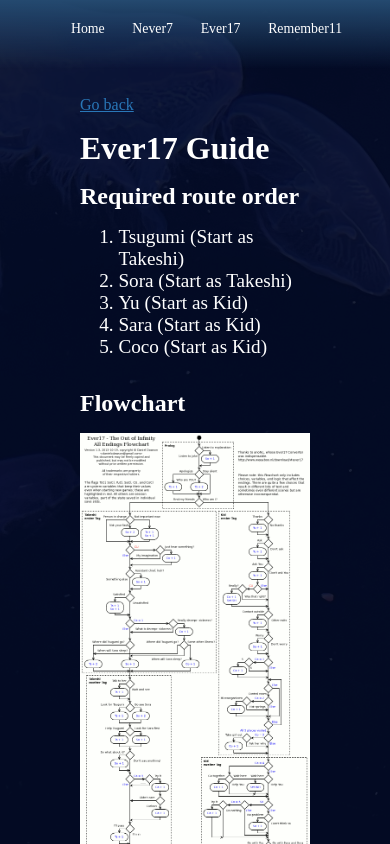
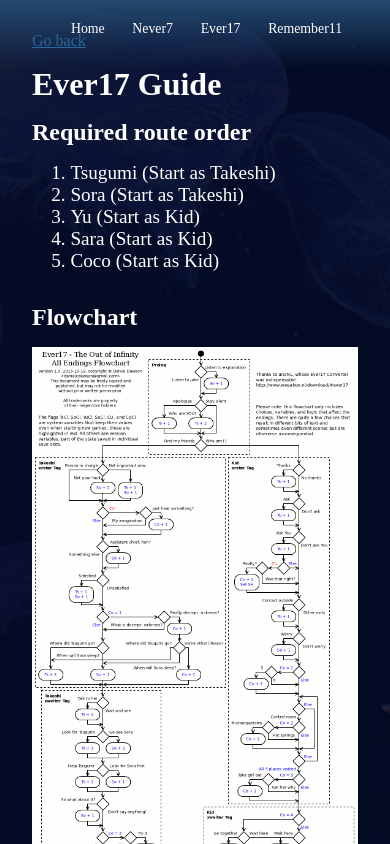
Before and after one commit to GLPG35/infinity, a React (Vite) app: page /ever17/guide in a window 390 px wide. Shown: the top 844 px of the page. Built offline with nearby package versions, Linux system fonts and the light colour scheme; a web font is replaced by a local one.

Commit message:
v0.1.3
Fix padding on mobile for the Ever17 guide

```diff
--- a/package.json
+++ b/package.json
@@ -1,7 +1,7 @@
 {
   "name": "infinity",
   "private": true,
-  "version": "0.1.2",
+  "version": "0.1.3",
   "type": "module",
   "scripts": {
     "dev": "vite",
--- a/src/components/Ever17/Guide/styles.module.scss
+++ b/src/components/Ever17/Guide/styles.module.scss
@@ -7,6 +7,10 @@
 	padding: 5em;
 	padding-top: 6em;
 	gap: 1em;
+
+	@media (width < 950px) {
+		padding: 2em;
+	}
 
 	a {
 		color: #2977b8;
```
